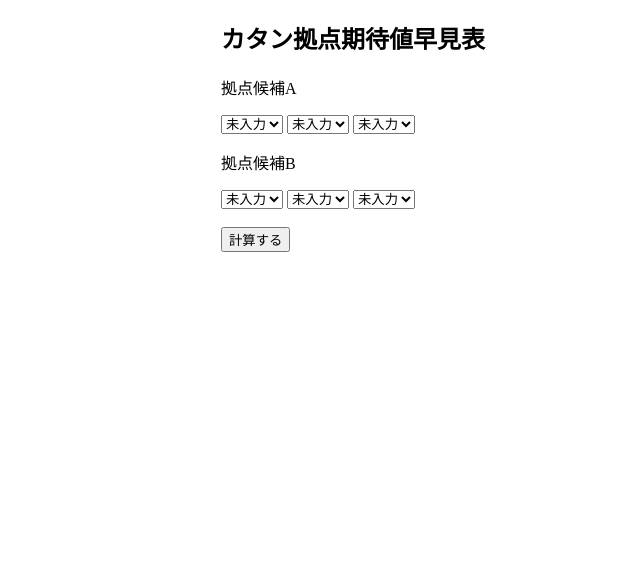
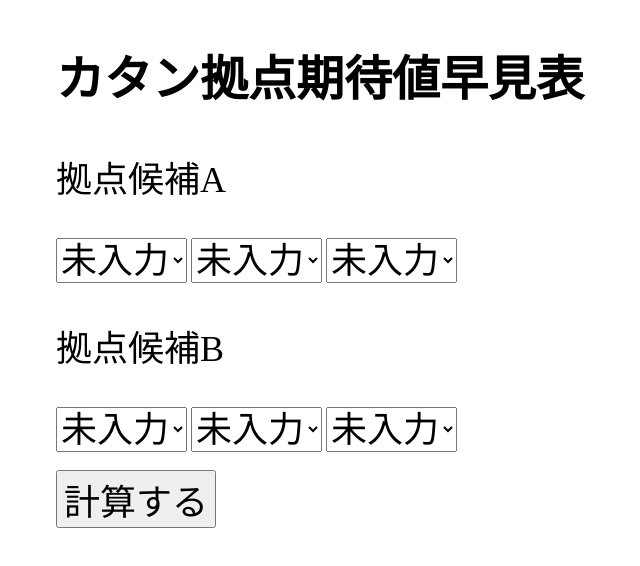
Before and after one commit to tanimoto-git/catan, a plain HTML site: page index.html in a window 1280 px wide. Shown: the whole page, without its empty margins (284-924 px from the left). Drawn offline with Linux system fonts and the light colour scheme.

Commit message:
Update style.css

```diff
--- a/style.css
+++ b/style.css
@@ -1,16 +1,36 @@
-@charset "utf-8";
 body {
     background-color: white;
     color: black;
     font-family: inherit;
     margin: 0;
     padding: 0;
-    max-width: 270px; /* 表示領域を小さくする */
-    margin: auto; /* 中央に配置 */
+    max-width: 600px;
+    margin: auto;
 }
 
-@media (max-width: 270px) {
+@media (max-width: 600px) {
     body {
         padding: 10px;
     }
 }
+
+/* フォントサイズを設定 */
+h2 {
+    font-size: 48px; /* 見出しのサイズを大きく */
+}
+
+p {
+    font-size: 36px; /* 段落のサイズを大きく */
+}
+
+select {
+    font-size: 36px; /* セレクトボックスのフォントサイズを大きく */
+}
+
+button {
+    font-size: 36px; /* ボタンのフォントサイズを大きく */
+}
+
+#displayArea {
+    font-size: 36px; /* 表示領域のフォントサイズを大きく */
+}
```
